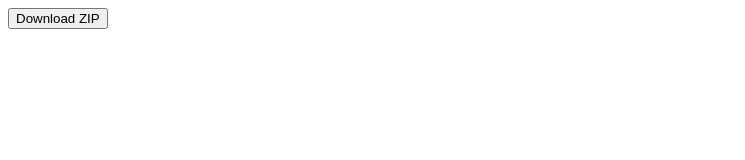
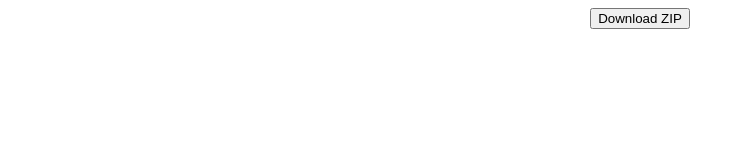
Before and after one commit to jag-proj3ct/local-download, a plain HTML site: page index.html in a window 1280 px wide. Shown: the whole page, without its empty margins (0-745 px from the left). Drawn offline with nearby package versions, Linux system fonts and the light colour scheme.

Commit message:
Update index.html

```diff
--- a/index.html
+++ b/index.html
@@ -7,7 +7,8 @@
 <script src="https://cdnjs.cloudflare.com/ajax/libs/jszip/3.10.1/jszip.min.js"></script>
 </head>
 <body>
-  <button id="download">Download ZIP</button>
+
+<center><button id="download">Download ZIP</button></center>
 
 <script>
 document.getElementById("download").addEventListener("click", async () => {
```
